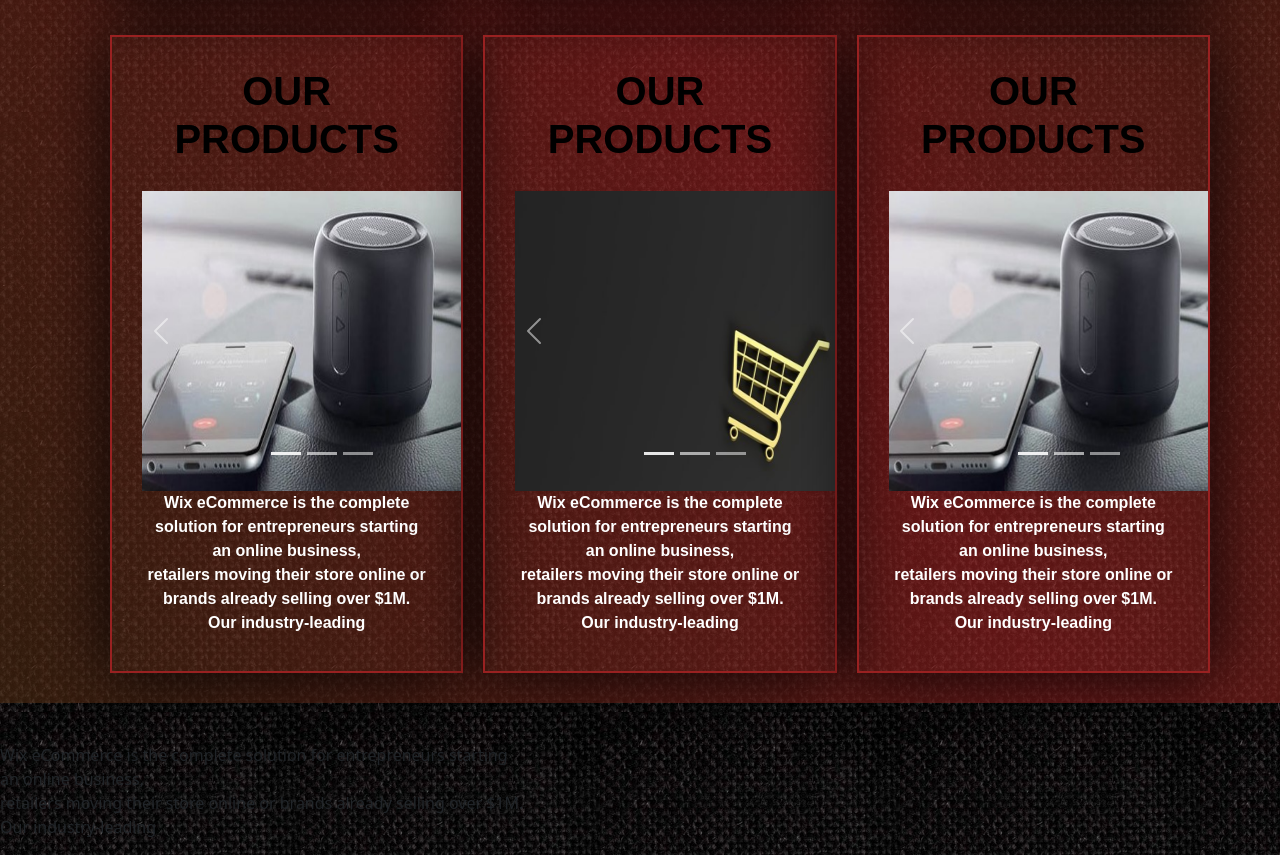
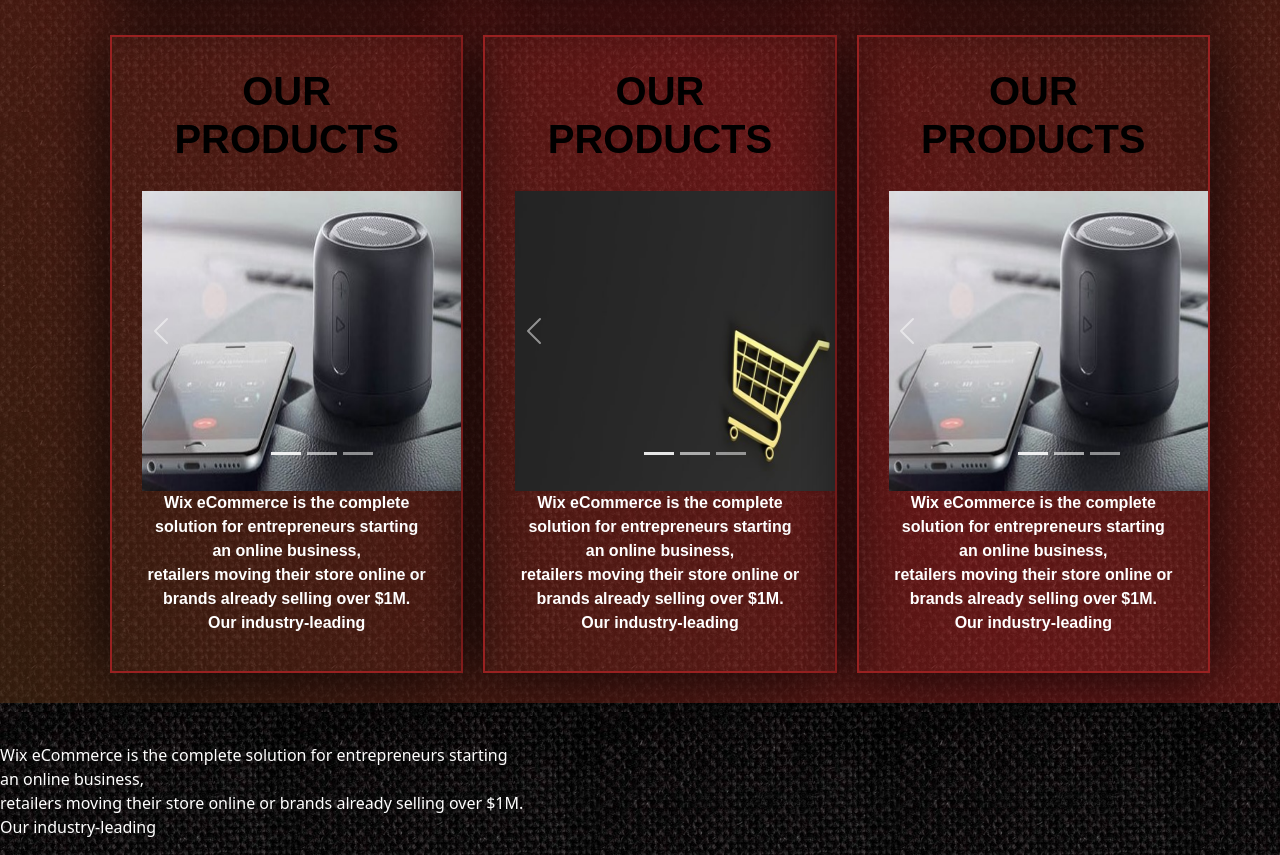
Before and after one commit to priyadharshini149/ecommerce, a plain HTML site: page index.html in a window 1280 px wide. Shown: the part 2288-3143 px from the top of the page. Drawn offline with nearby package versions, Linux system fonts and the light colour scheme.

Commit message:
file changed

```diff
--- a/stylesheet.css
+++ b/stylesheet.css
@@ -233,6 +233,12 @@
     width: 380px;
     height: 300px;
 }
+
+
+
+#footer{
+    color:white;
+}
 @media(max-width:991px){
     .main .main_video video
     {
```
